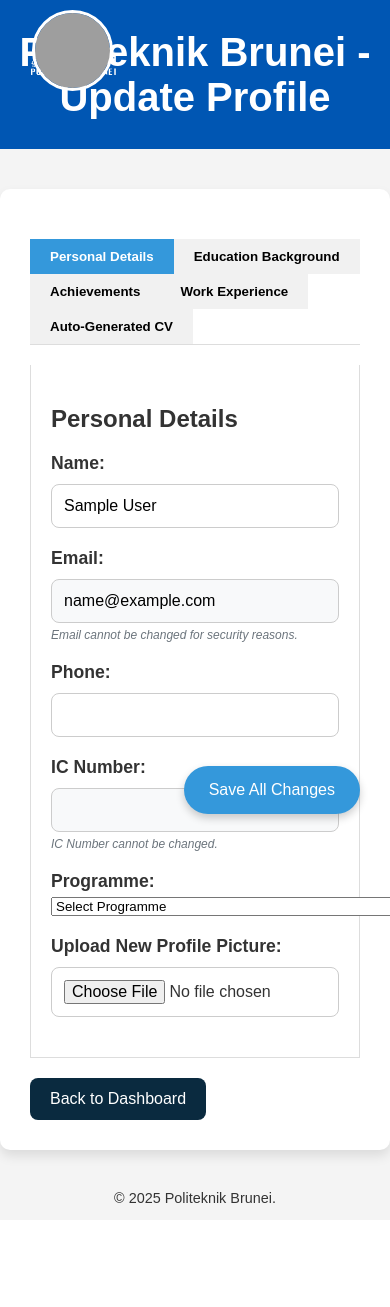
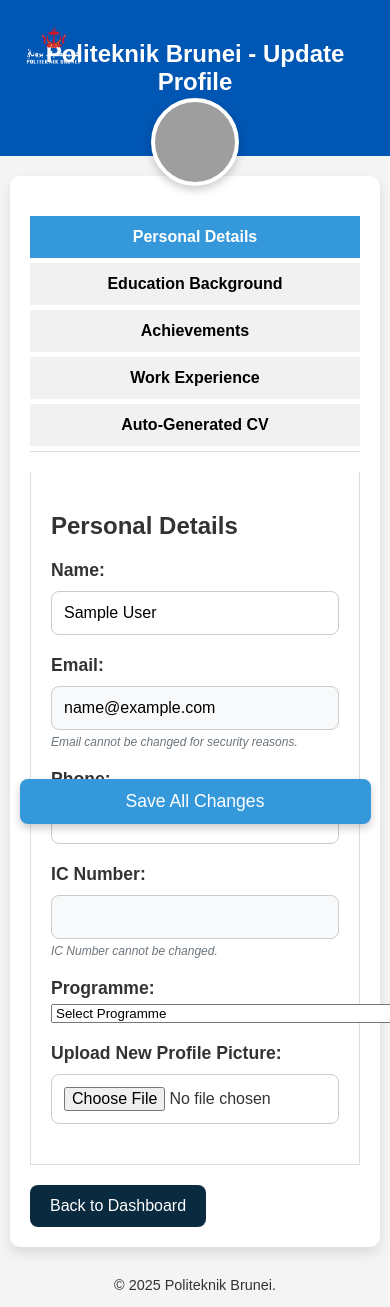
Before and after one commit to zzuhriii/FYPGroup10, a PHP site: page /Website/user_profile/profile.php in a window 390 px wide; the page is wider, and only the part inside the window is pictured. Before the commit the page ends 1203 px from the top of that part, so only its background shows below. Run offline with PHP 8.4, Linux system fonts and the light colour scheme; the visitor is signed in with stand-in values (Sample User, id 1); data that the repository does not hold is empty; grey boxes are pictures that could not be loaded.

Commit message:
Updated CSS for profile

```diff
--- a/assets/css/profile.css
+++ b/assets/css/profile.css
@@ -9,32 +9,35 @@ body {
 header {
   background-color: #0056b3;
   color: #fff;
-  padding: 29.5px 0;
+  padding: 40px 20px 60px 20px; /* extra bottom padding for badge */
   text-align: center;
   position: relative;
 }
 
-h1 {
-  margin: 0;
-  font-size: 2.5em;
+header .top-left-image {
+  position: absolute;
+  left: 20px;
+  top: 20px;
+  height: 50px;
 }
 
-.top-left-image {
-  height: 80px;
-  position: absolute;
-  left: 20px;
-  top: 5px;
+header h1 {
+  margin: 0;
+  font-size: 2em;
 }
 
 .profile-pic {
   position: absolute;
-  top: 10px;
-  right: 277px;
-  width: 75px;
-  height: 75px;
+  left: 50%;
+  bottom: -30px; /* pull it outside the header */
+  transform: translateX(-50%);
+  width: 80px;
+  height: 80px;
   border-radius: 50%;
   object-fit: cover;
-  border: 3px solid #fff;
+  border: 4px solid #fff;
+  background-color: #fff;
+  box-shadow: 0 4px 8px rgba(0,0,0,0.2);
 }
 
 .container {
@@ -108,6 +111,7 @@ h1 {
   font-size: 0.9rem;
   color: var(--pb-light-yellow);
 }
+
 .tabs {
   display: flex;
   flex-wrap: wrap;
@@ -264,3 +268,48 @@ h1 {
 .view-cv-btn:hover {
   background-color: #45a049;
 }
+
+/* ===== MOBILE VIEW FIX ===== */
+@media (max-width: 600px) {
+ .top-left-image {
+  position: absolute;
+  left: 20px;
+  top: 15px; /* lower it a bit */
+  height: 40px; /* slightly smaller */
+  width: auto;
+}
+
+
+  header h1 {
+    font-size: 1.5em;
+    padding: 0 20px;
+  }
+
+  .tabs {
+    flex-direction: column;
+    align-items: center;
+  }
+
+  .tab-button {
+    width: 100%;
+    text-align: center;
+    padding: 12px;
+    margin-bottom: 5px;
+    font-size: 1em;
+  }
+
+  .container {
+    margin: 20px 10px;
+    padding: 20px;
+  }
+
+  .floating-save-button {
+    bottom: 20px;
+    right: 5%;
+    left: 5%;
+    width: 90%;
+    border-radius: 8px;
+    font-size: 1.1em;
+    padding: 12px 0;
+  }
+}
```
